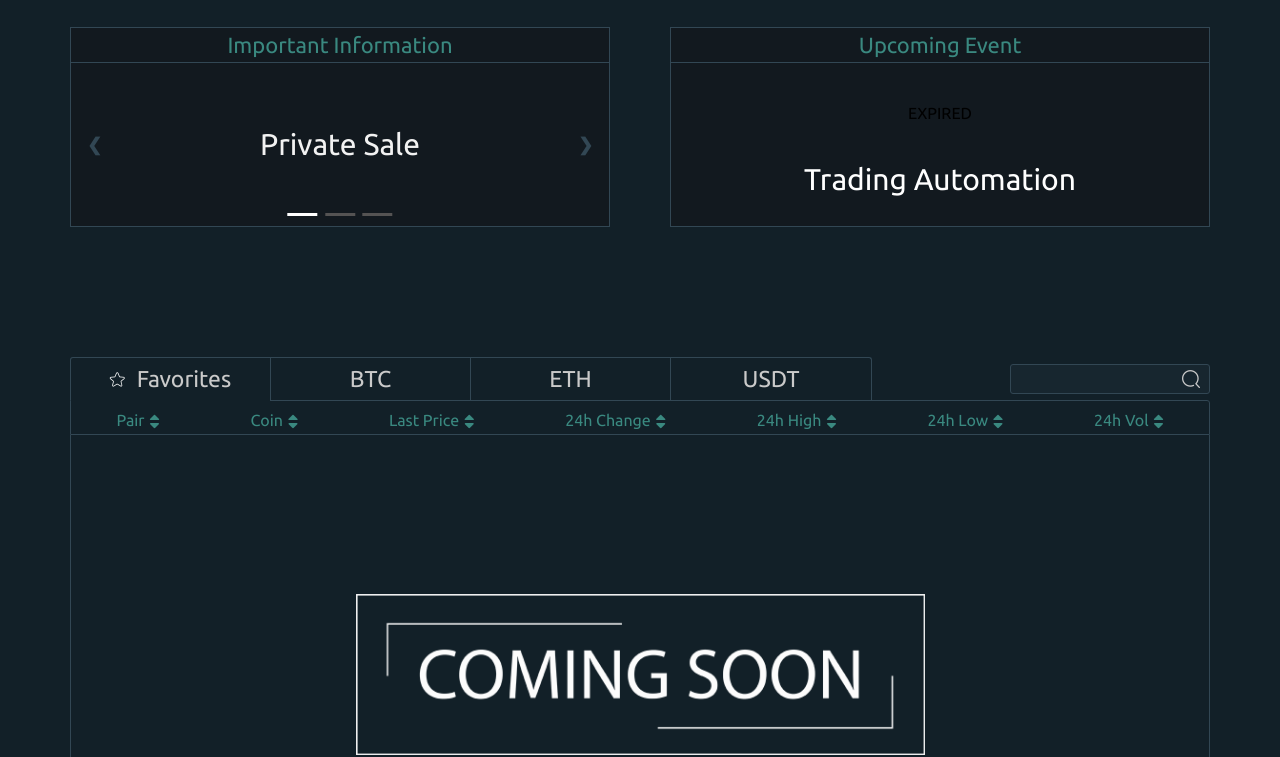
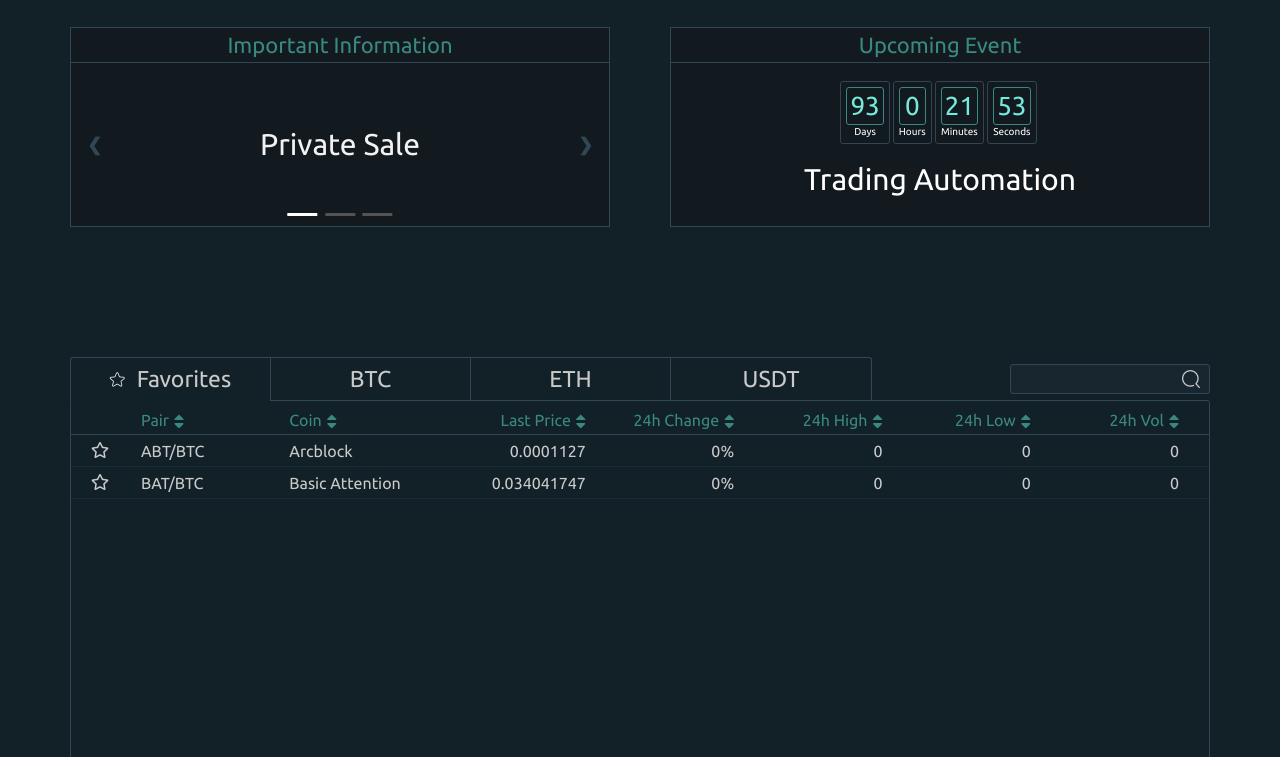
Before and after one commit to front-end-jeko/Loopex-Theme, a website: page index.html in a window 1280 px wide. Shown: the part 603-1360 px from the top of the page. Drawn offline with Linux system fonts and the light colour scheme; files whose address does not match are found by name.

Commit message:
update theme

```diff
--- a/index.html
+++ b/index.html
@@ -4,7 +4,7 @@
     <meta charset="UTF-8">
     <meta name="viewport" content="width=1280, user-scalable=yes">
     <meta http-equiv="X-UA-Compatible" content="ie=edge">
-    <title>Loopex Theme</title>
+    <title>Loopex - Cryptocurrency Trading Platform</title>
 
     <!-- favicon -->
     <link rel="apple-touch-icon" sizes="57x57" href="images/favicon/apple-icon-57x57.png">
@@ -75,7 +75,7 @@
                             </div>
                         </div>
                     </li>
-                    <li class="loopex__header-li"><a class="loopex__header-a" href="ico.html">Loopex ICO</a></li>
+                    <li class="loopex__header-li"><a class="loopex__header-a" href="ico.html">Loopex IEO</a></li>
                 </ul>
             </div>
 
@@ -292,19 +292,39 @@
             </div>
 
             <div class="marketplace__body" id="marketplace__1">
-                <img src="images/Coming-soon.png" alt="Coming-soon">
+                <ul class="marketplace__body-ul">
+                    <div class="marketplace__body-main">
+                        <li class="marketplace__body-li"><span class="icon-star-regular"></span> <span>ABT/BTC</span></li>
+                        <li class="marketplace__body-li">Arcblock</li>
+                        <li class="marketplace__body-li">0.0001127</li>
+                        <li class="marketplace__body-li">0%</li>
+                        <li class="marketplace__body-li">0</li>
+                        <li class="marketplace__body-li">0</li>
+                        <li class="marketplace__body-li">0</li>
+                    </div>
+
+                    <div class="marketplace__body-main">
+                        <li class="marketplace__body-li"><span class="icon-star-regular"></span> <span>BAT/BTC</span></li>
+                        <li class="marketplace__body-li">Basic Attention</li>
+                        <li class="marketplace__body-li">0.034041747</li>
+                        <li class="marketplace__body-li">0%</li>
+                        <li class="marketplace__body-li">0</li>
+                        <li class="marketplace__body-li">0</li>
+                        <li class="marketplace__body-li">0</li>
+                    </div>
+                </ul>
             </div>
 
             <div class="marketplace__body" id="marketplace__2">
-                <img src="images/Coming-soon.png" alt="Coming-soon">
+                <img class="main__image" src="images/Coming-soon.png" alt="Coming-soon">
             </div>
 
             <div class="marketplace__body" id="marketplace__3">
-                <img src="images/Coming-soon.png" alt="Coming-soon">
+                <img class="main__image" src="images/Coming-soon.png" alt="Coming-soon">
             </div>
 
             <div class="marketplace__body" id="marketplace__4">
-                <img src="images/Coming-soon.png" alt="Coming-soon">
+                <img class="main__image" src="images/Coming-soon.png" alt="Coming-soon">
             </div>
         </div>
     </section>
--- a/js/main.js
+++ b/js/main.js
@@ -180,7 +180,7 @@ eyeIcon.forEach(function(eye){
 
 // time
 // Set the date we're counting down to
-var countDownDate = new Date("jun 5, 2019 15:37:25").getTime();
+var countDownDate = new Date("oct 5, 2019 15:37:25").getTime();
 
 // Update the count down every 1 second
 var x = setInterval(function() {
--- a/package.json
+++ b/package.json
@@ -4,7 +4,7 @@
   "description": "",
   "main": "index.js",
   "scripts": {
-    "test": "echo \"Error: no test specified\" && exit 1"
+    "watch": "gulp watch"
   },
   "repository": {
     "type": "git",
--- a/scss/components/__btn.scss
+++ b/scss/components/__btn.scss
@@ -14,6 +14,11 @@
 .btn--green {
     background-color: $loopex-green;
     border: 1px solid $loopex-green;
+
+    &:hover {
+        background: $loopex-green-hover;
+        border: 1px solid $loopex-green-hover;
+    }
 }
 
 .btn--transparent {
--- a/scss/pages/__main-page/marketplace.scss
+++ b/scss/pages/__main-page/marketplace.scss
@@ -59,8 +59,7 @@
 
 
     &__sort {
-        padding-top: 10px;
-        padding-bottom: 5px;
+        padding: 10px 30px 5px 70px;
         border: 1px solid $input-border;
         border-top-right-radius: 3px;
 
@@ -68,12 +67,17 @@
             @include flex($align: center);
 
             li {
-                @include flex($justify: center, $align: center);
-                flex-grow: 1;
+                @include flex($justify: flex-end, $align: center);
+                width: calc(100% / 7);
 
                 span {
                     color: $loopex-green;
                     cursor: pointer;
+                }
+
+                &:nth-child(1),
+                &:nth-child(2) {
+                    justify-content: flex-start;
                 }
 
                 .sort {
@@ -100,12 +104,51 @@
         height: 480px;
         border-bottom-right-radius: 3px;
         border-bottom-left-radius: 3px;
-        display: flex;
-        justify-content: center;
-        align-items: center;
 
-        img {
+        .main__image {
             width: 50%;
+            margin: 0 auto;
+            padding-top: 130px;
+        }
+
+        &-ul {
+            display: flex;
+            flex-direction: column;
+        }
+
+        &-li {
+            width: calc(100% / 7);
+            text-align: right;
+
+            &:nth-child(1),
+            &:nth-child(2) {
+                text-align: left;
+            }
+
+            &:nth-child(1) {
+                .icon-star-regular {
+                    margin-right: 15px;
+                    cursor: pointer;
+                    position: absolute;
+                    left: 20px;
+                }
+            }
+        }
+
+        &-main {
+            display: flex;
+            align-items: center;
+            color: #cacaca;
+            height: 32px;
+            position: relative;
+            padding-right: 30px;
+            padding-left: 70px;
+            border-bottom: 1px solid #192d38;
+            cursor: pointer;
+
+            &:hover {
+                background: #070d10;
+            }
         }
     }
 }
--- a/scss/pages/__main-page/timer.scss
+++ b/scss/pages/__main-page/timer.scss
@@ -11,7 +11,6 @@
         .timer__number {
             color: $loopex-green-hover;
             font-size: 26px;
-            width: 40px;
             border-radius: 3px;
             padding: 3px;
             border: 1px solid $loopex-green;
```
Also changed, not shown: css/style.css, 1 other file.
